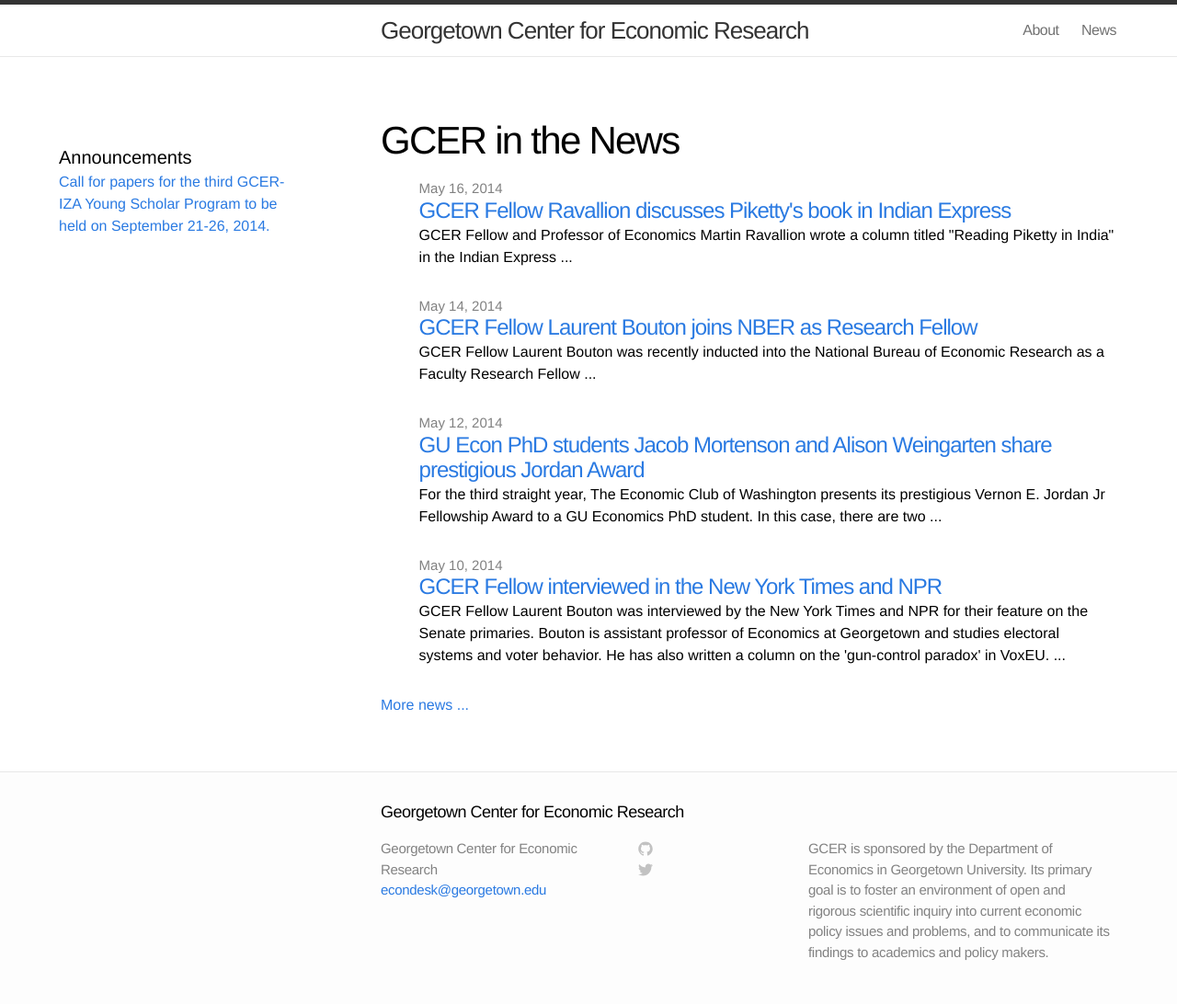
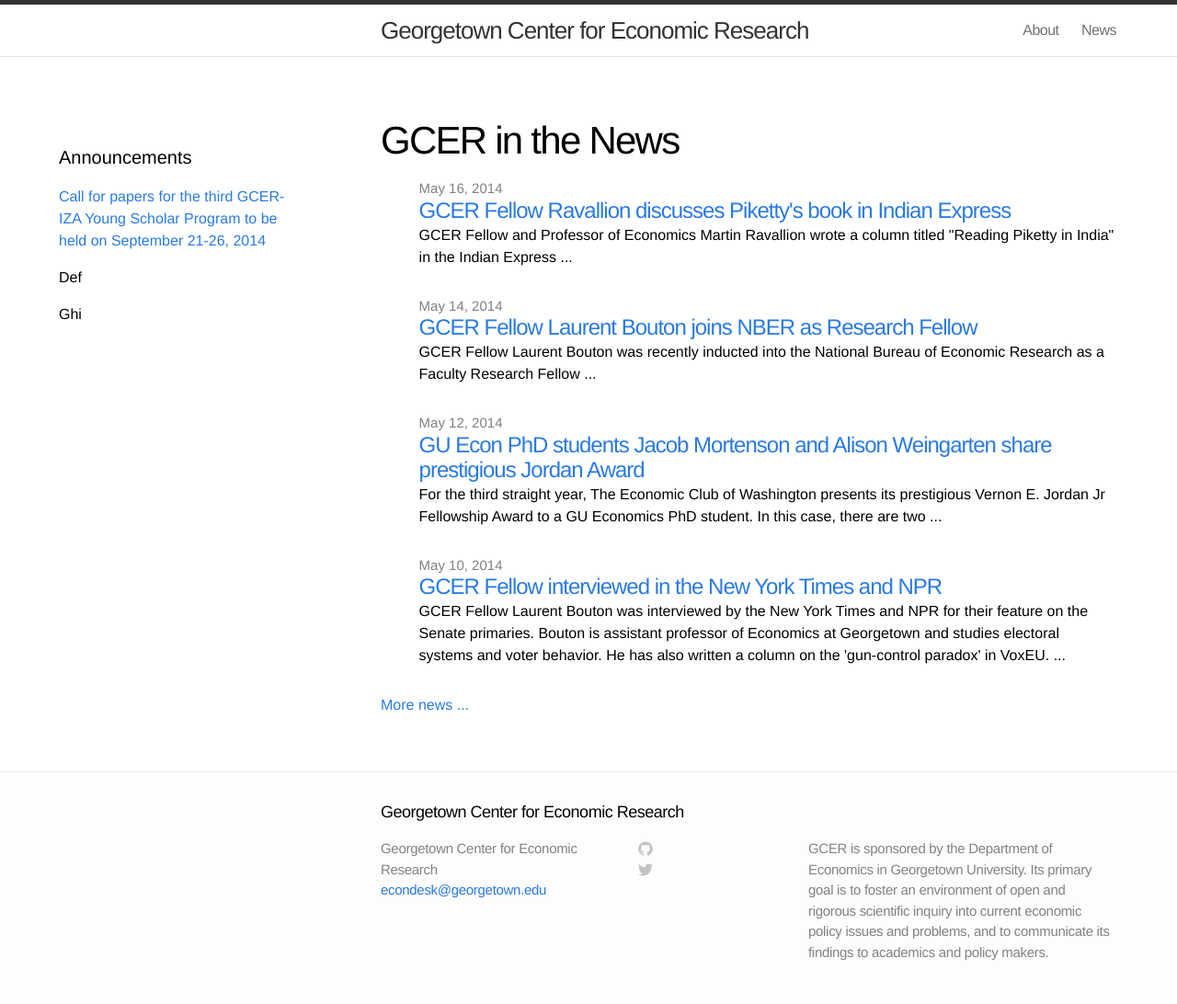
Before and after one commit to georgetown-econ/gcer, a Jekyll site: the page built from index.html, in a window 1280 px wide. Shown: the whole page at 92% size. Built offline with Jekyll 4.4.1, drawn with Linux system fonts in a browser that asks for light colours.

Commit message:
added site data variable and a layout file to make announcements work

```diff
--- /dev/null
+++ b/_data/announcements.yml
@@ -0,0 +1,3 @@
+ - announcement: <a href="https://econ-1.uis.georgetown.edu/B_Archive.html#GCER-IZA2014">Call for papers for the third GCER-IZA Young Scholar Program to be held on September 21-26, 2014</a>
+ - announcement: Def
+ - announcement: Ghi
--- /dev/null
+++ b/_includes/sidebar.html
@@ -0,0 +1,13 @@
+<div class="left-panel">
+  <div class="announcements">
+    <h2>Announcements</h2>
+
+    <ul>
+      {% for announcement in site.data.announcements %}
+      <li>
+        {{ announcement.announcement }}
+      </li>
+      {% endfor %}
+    </ul>
+  </div>
+</div>
--- a/_layouts/default.html
+++ b/_layouts/default.html
@@ -9,13 +9,7 @@
 
     <div class="page-content">
 
-	<div class="left-panel">
-  		<div class="announcements">
-    		<h2>Announcements</h2>
-
-    		<a class="post-link" href="{{ site.baseurl }}/news/all#/2014/05/30/Bouton-NBER">Call for papers for the third GCER-IZA Young Scholar Program to be held on September 21-26, 2014.</a>
-  		</div>
-	</div>
+    {% include sidebar.html %}
 
       <div class="wrap">
       {{ content }}
--- a/css/gcer.css
+++ b/css/gcer.css
@@ -411,7 +411,12 @@
 }
 
 .announcements h2 {
-font-size: 1.25em;
+  font-size: 1.25em;
+}
+
+.announcements li {
+  list-style-type: none;
+  margin-top: 1em;
 }
 
 .left-panel {
```
